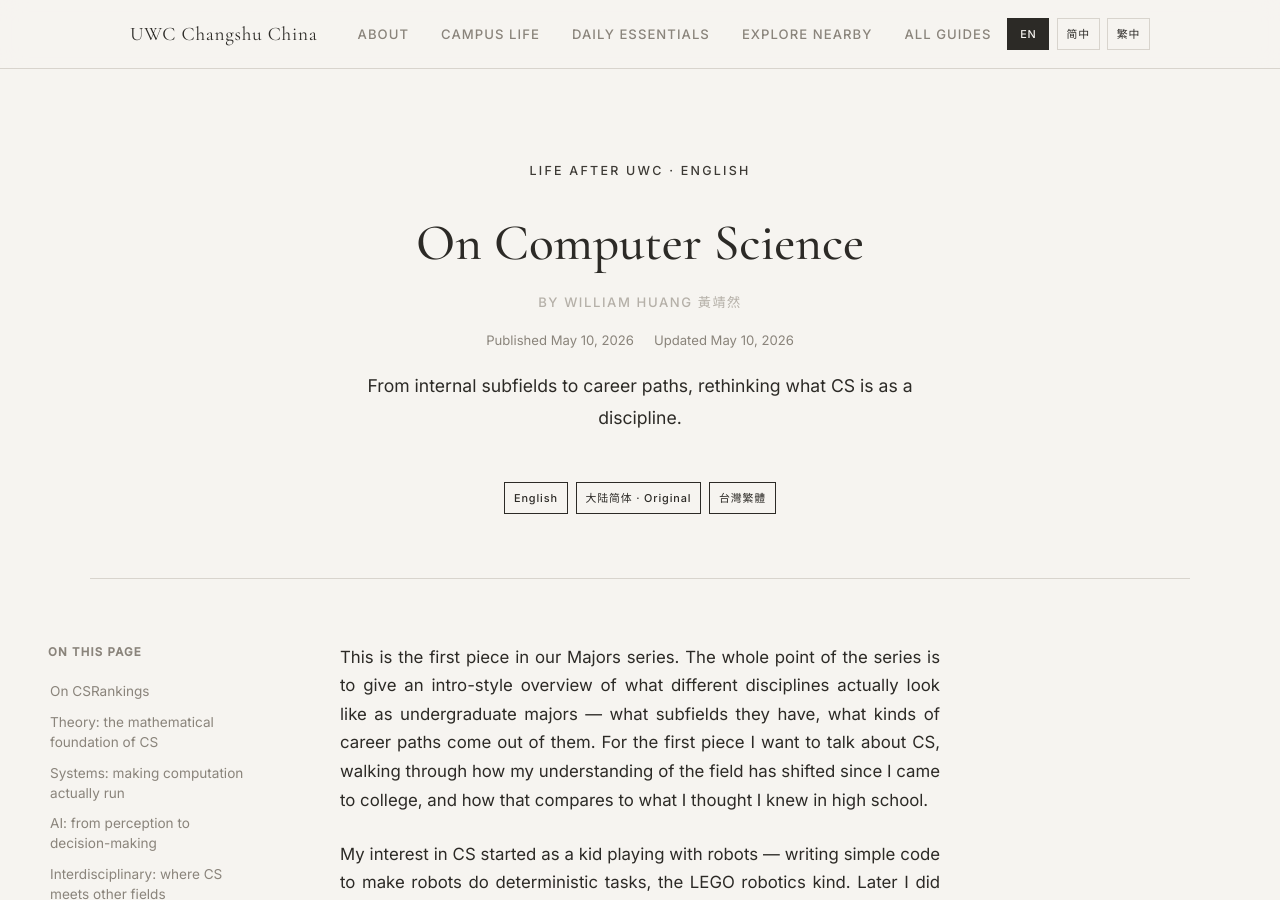
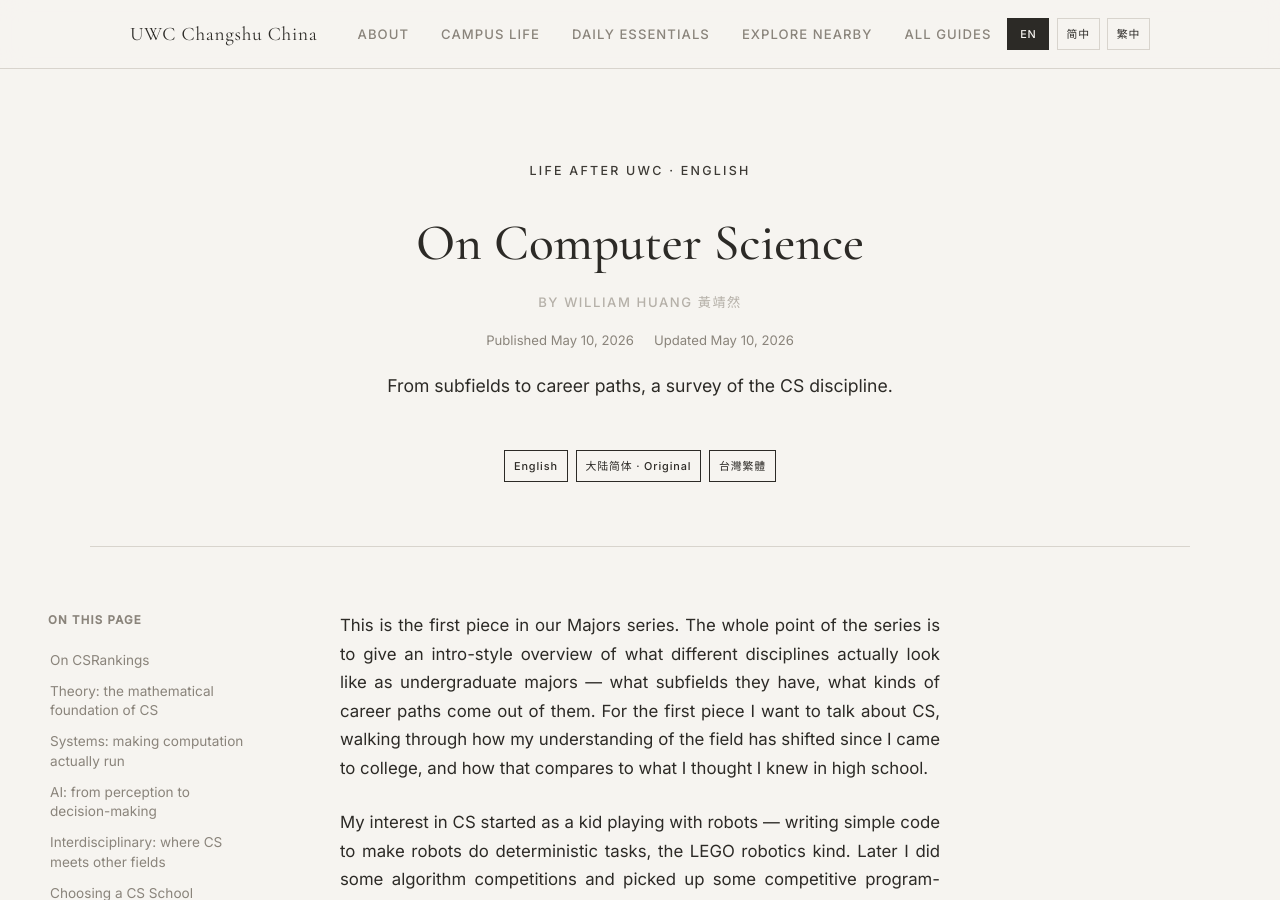
Before and after one commit to United-World-College/UWC-Survival-Guide, a Jekyll site: the page built from website/_guides/default/computer-science.md, in a window 1280 px wide and 900 px high. Built offline with Jekyll 4.4.1, drawn with Linux system fonts in a browser that asks for light colours.

Commit message:
docs: rewrite CS guide description as a discipline survey (CN/TW/EN)

```diff
--- a/website/_guides/default/computer-science.md
+++ b/website/_guides/default/computer-science.md
@@ -1,7 +1,7 @@
 ---
 title: "On Computer Science"
 category: "Life after UWC"
-description: "From internal subfields to career paths, rethinking what CS is as a discipline."
+description: "From subfields to career paths, a survey of the CS discipline."
 order: 2
 author_id: "william-huang"
 original_language: "zh-CN"
```
Also changed, not shown: website/_guides/chinese/computer-science-CN.md (+1 -1 lines), website/_guides/chinese/computer-science-TW.md (+1 -1 lines).
